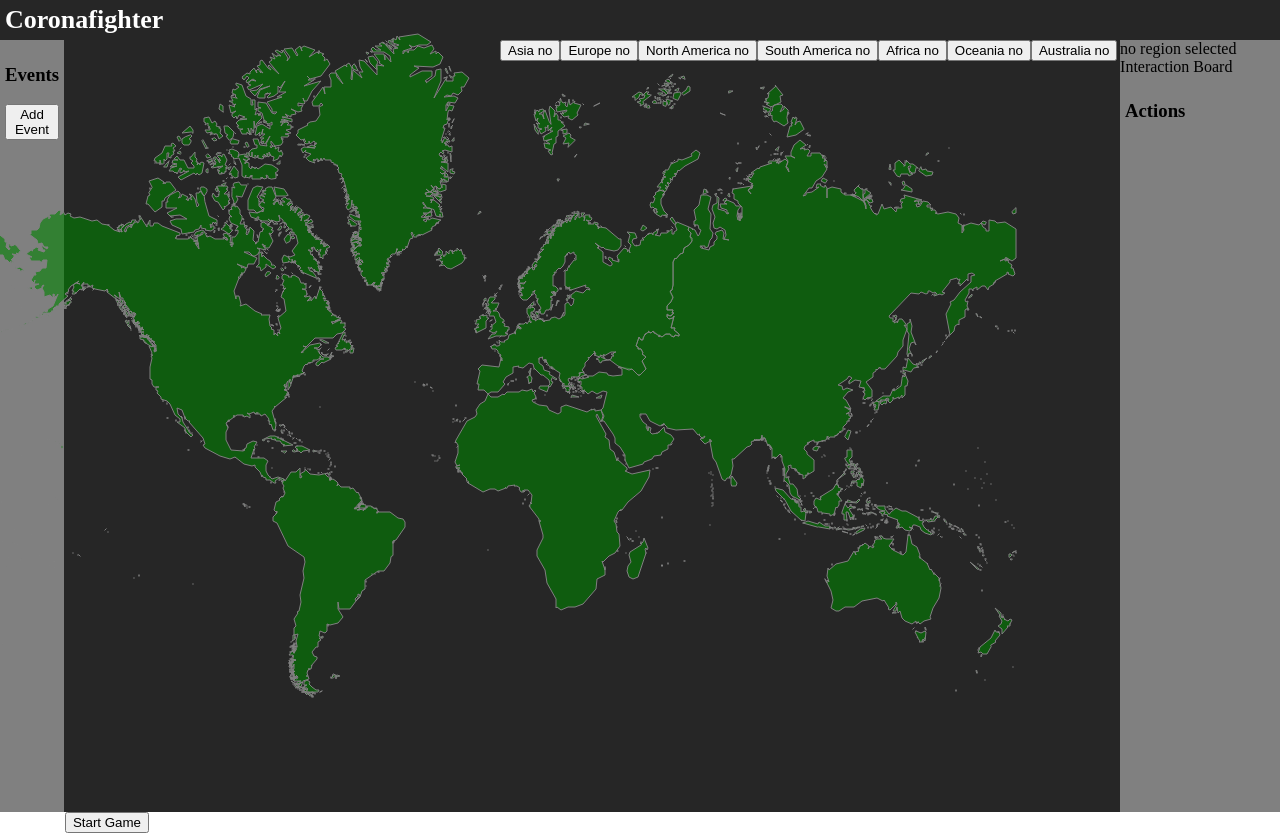
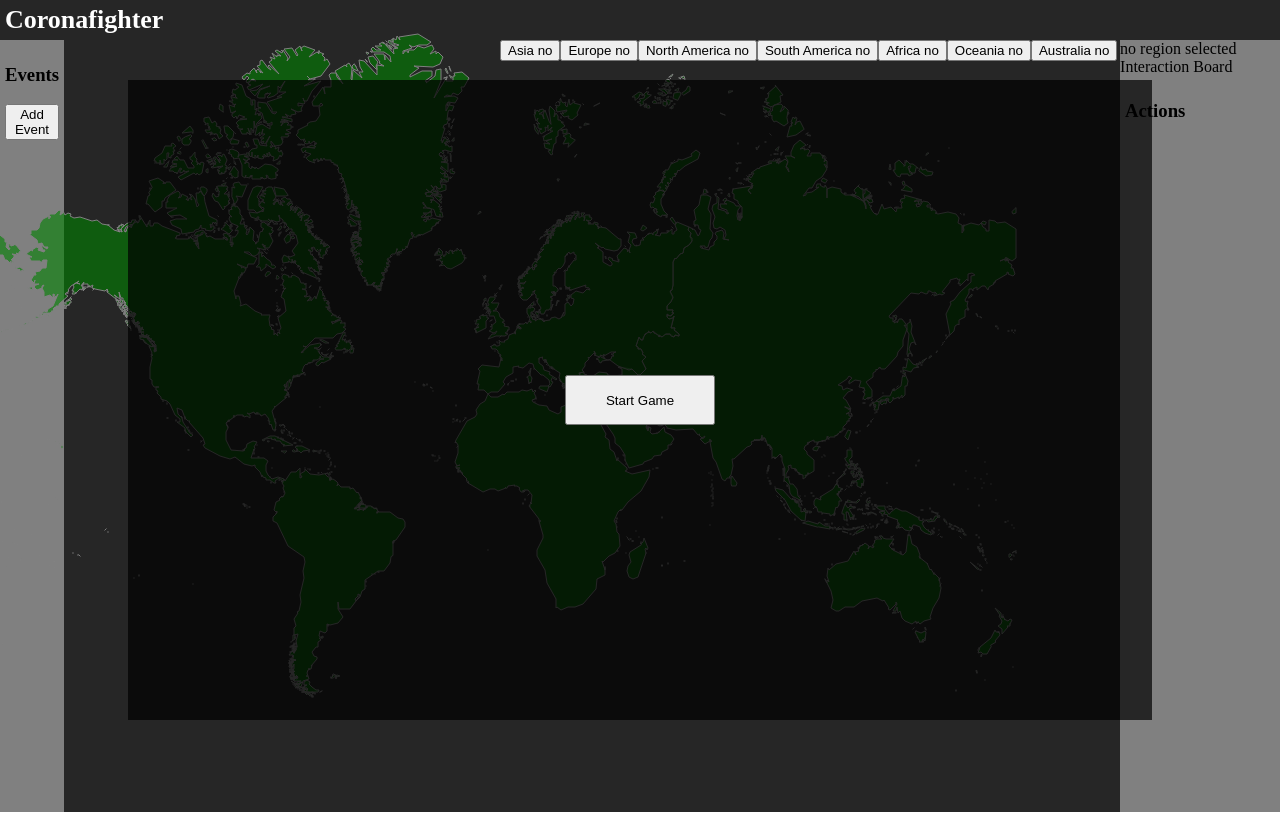
Before and after one commit to Unplague/unplague_app, a React (Create React App) app: page / in a window 1280 px wide. Shown: the top 833 px of the page. Built offline with nearby package versions, Linux system fonts and the light colour scheme.

Commit message:
added nice start button

```diff
--- a/src/App.css
+++ b/src/App.css
@@ -50,3 +50,20 @@ body {
     width: 200px;
     background-color: grey;
 }
+
+.start-button-container {
+    position: absolute;
+    top: 10%;
+    left: 10%;
+    bottom: 10%;
+    right: 10%;
+    background: rgba(0,0,0,0.7);
+    display: flex;
+    align-items: center;
+    justify-content: center;
+}
+
+.start-button-container button {
+    height: 50px;
+    width: 150px;
+}
--- a/src/containers/RoundControl.tsx
+++ b/src/containers/RoundControl.tsx
@@ -7,9 +7,11 @@ import { nextRound } from '../actions';
 const RoundControl = (props: any) => {
     if (props.round == 0) {
         return (
-            <button onClick={() => store.dispatch(nextRound())}>
-                Start Game
-            </button>
+            <div className="start-button-container">
+                <button onClick={() => store.dispatch(nextRound())}>
+                    Start Game
+                </button>
+            </div>
         );
     } else {
         return (
```
